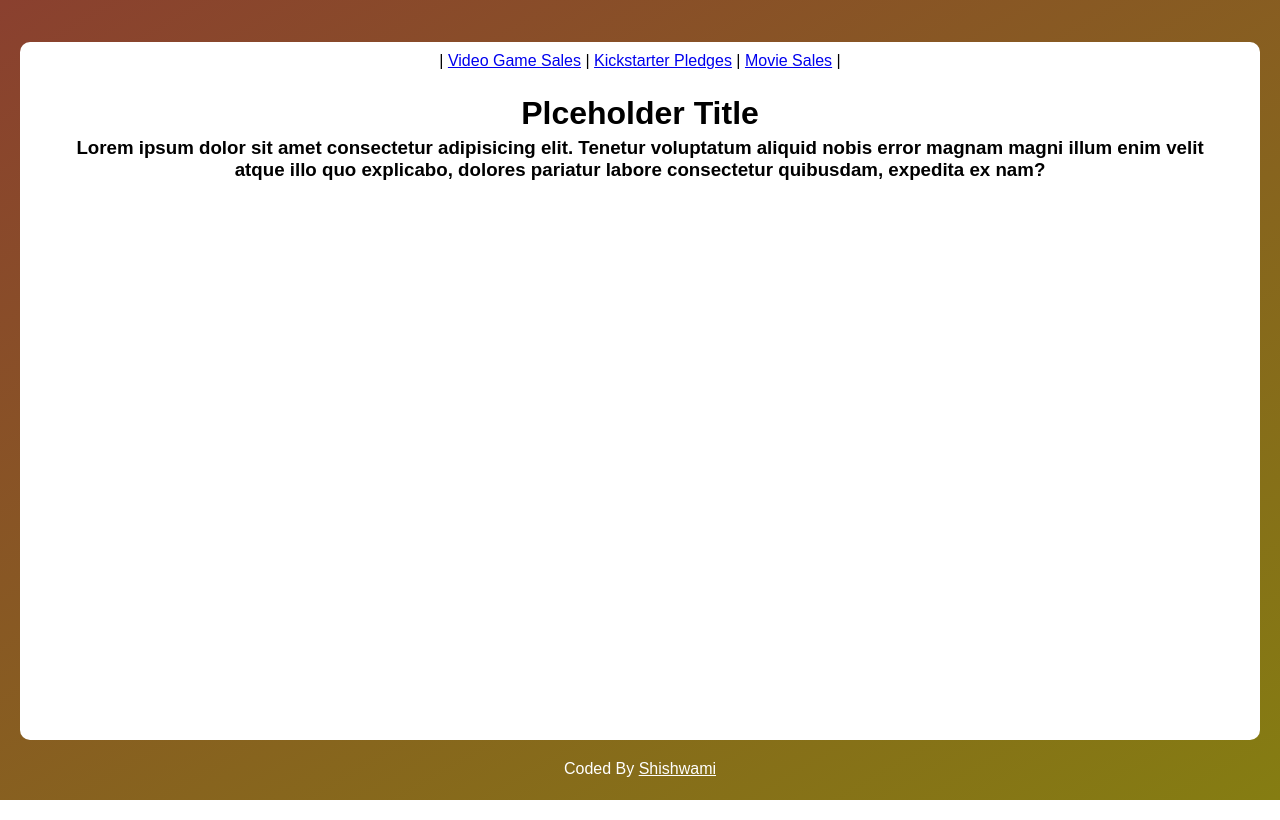
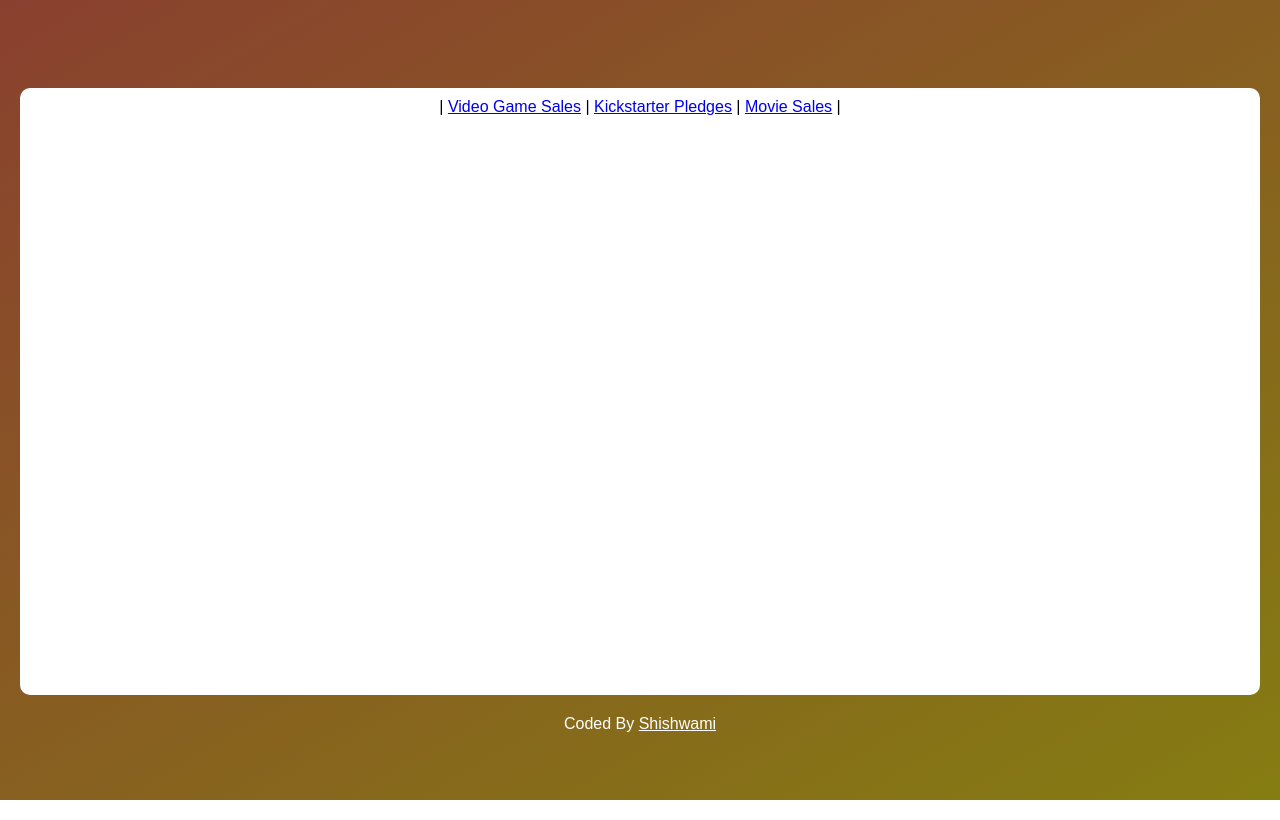
Before and after one commit to Shishwami/FCC-Tree-Map, a plain HTML site: page index.html in a window 1280 px wide. Drawn offline with nearby package versions, Linux system fonts and the light colour scheme; no server answers.

Commit message:
Update index.html
Removed Placeholder Texts

```diff
--- a/index.html
+++ b/index.html
@@ -17,10 +17,8 @@
                 <a class="dataset-link" href="?data=movie">Movie Sales</a> |
             </div>
             <div class="head">
-                <h1 id="title">Plceholder Title</h1>
-                <h3 id="description">Lorem ipsum dolor sit amet consectetur adipisicing elit. Tenetur voluptatum aliquid
-                    nobis error magnam magni illum enim velit atque illo quo explicabo, dolores pariatur labore
-                    consectetur quibusdam, expedita ex nam?</h3>
+                <h1 id="title"></h1>
+                <h3 id="description"></h3>
             </div>
 
             <div id="main-svg"></div>
```
